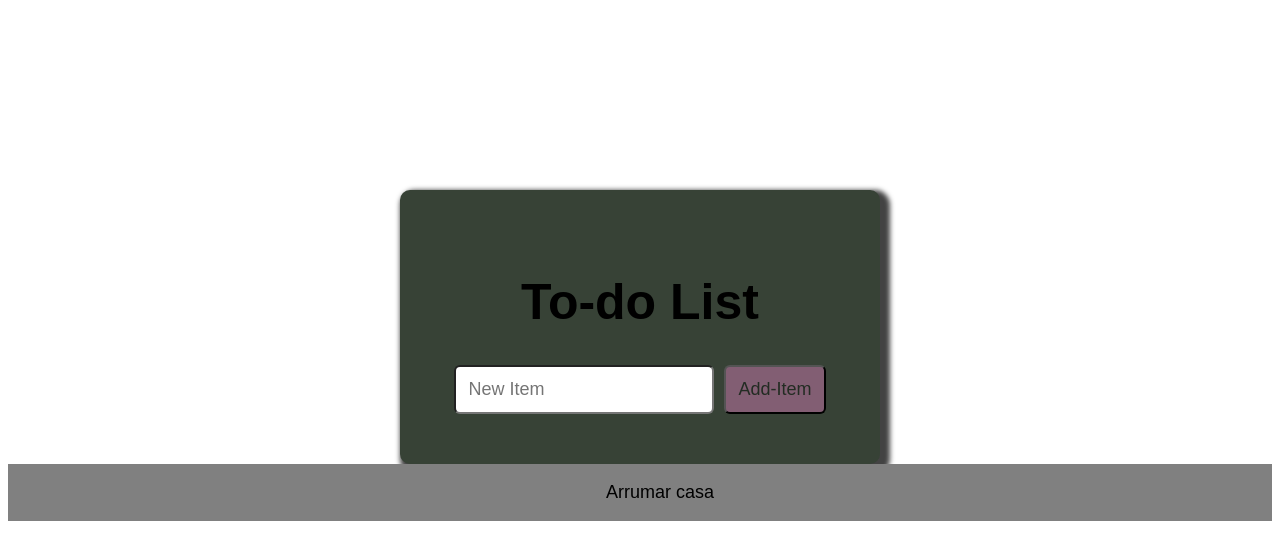
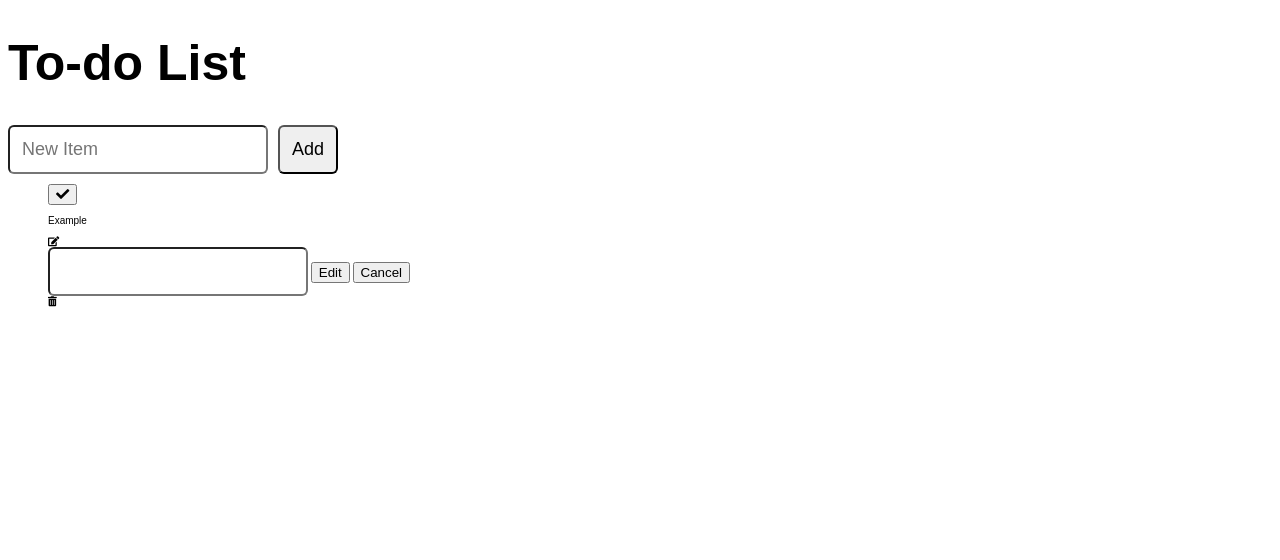
Before and after one commit to IoriDietrich/gerenciador-de-tarefas, a plain HTML site: page GerencTarefas/index.html in a window 1280 px wide. Drawn offline with Linux system fonts and the light colour scheme.

Commit message:
Update index.html

```diff
--- a/GerencTarefas/index.html
+++ b/GerencTarefas/index.html
@@ -3,33 +3,39 @@
     <head>
         <meta charset="UTF-8">
         <meta name="viewport" content="width=device-width, initial-scale=1.0">
-    <title>Gerenciador de tarefas</title>
+        <title>To-do List</title>
+        <link href="https://fonts.googleapis.com/css2?family=Open+Sans&display=swap" rel="stylesheet">
+        <link rel="stylesheet" href="https://use.fontawesome.com/releases/v5.8.1/css/all.css" integrity="sha384-50oBUHEmvpQ+1lW4y57PTFmhCaXp0ML5d60M1M7uH2+nqUivzIebhndOJK28anvf" crossorigin="anonymous">
         <link rel="stylesheet" href="style.css">
+        <link rel="shortcut icon" href="favicon.png" type="image/x-icon">
     </head>
     <body>
-
-    <div>
-
-        <div class="todo-list">
-            <h1>To-do List</h1>
-
-            <div class="divDeCima">
-                <form action="#">
-
-                    <input type="text" placeholder="New Item" class="corEscrita">
-
-                    <input type="submit" value="Add-Item" class="button-addItem">
+        <div class="todo-list__app">
+            <div class="todo-add-item__container">
+                <h1 class="heading">To-do List</h1>
+                <form action="#" class="todo-add-item" id="todo-add">
+                    <input class="inputItem" id="item-input" type="text" name="text" placeholder="New Item">
+                    <input id="add-item" type="submit" value="Add">
                 </form>
             </div>
+            <div class="todo-list__container">
+                <ul id="todo-list">
+                    <li class="todo-item">
+                        <button class="button-check" action="checkButton">
+                            <i class="fas fa-check displayNone" action="checkButton"></i>
+                        </button>
+                        <p class="task-name">Example</p>
+                        <i class="fas fa-edit" action="editButton"></i>
+                        <div class="editContainer">
+                            <input class="editInput" type="text">
+                            <button class="editButton" action="containerEditButton">Edit</button>
+                            <button class="cancelButton" action="containerCancelButton">Cancel</button>
                         </div>
-
-        <div class="listaElementos">
-            <ul>
-                <li>Arrumar casa</li>
+                        <i class="fas fa-trash-alt" action="deleteButton"></i>
+                    </li>
                 </ul>
             </div>
-
         </div>
-
+        <script src="script.js"></script>
     </body>
 </html>
```
Lines whose indentation alone changed are shown as unchanged.
